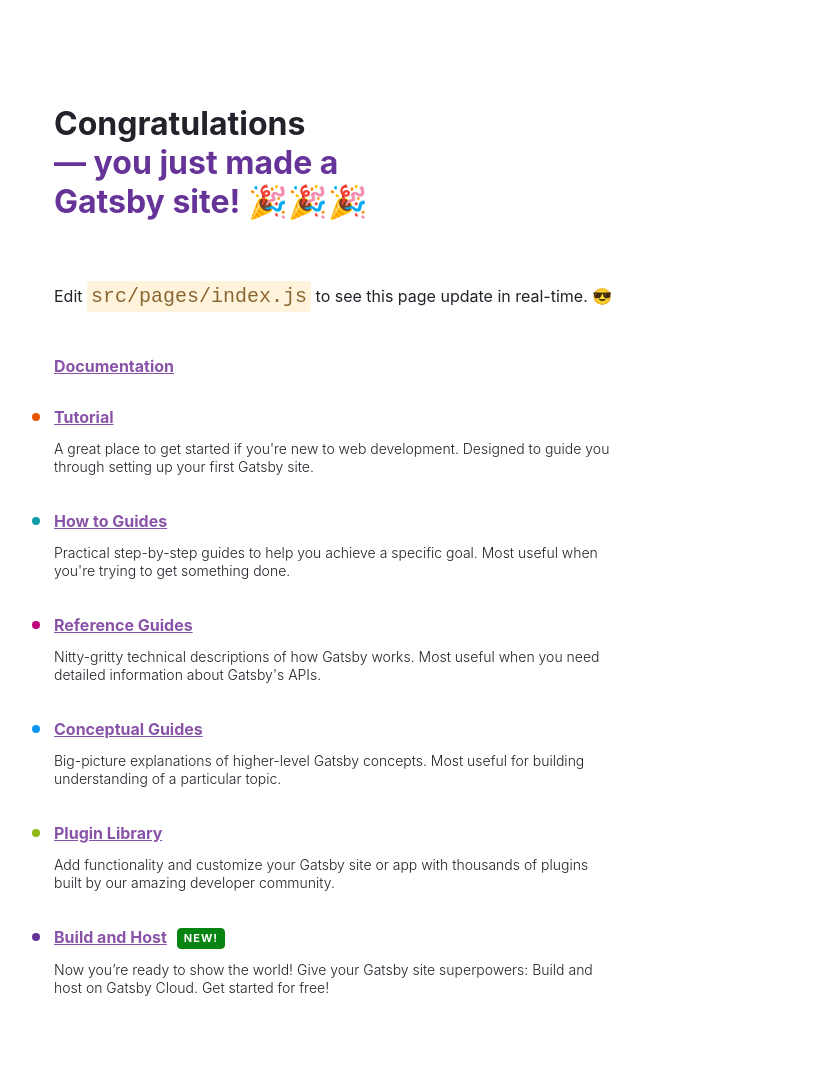
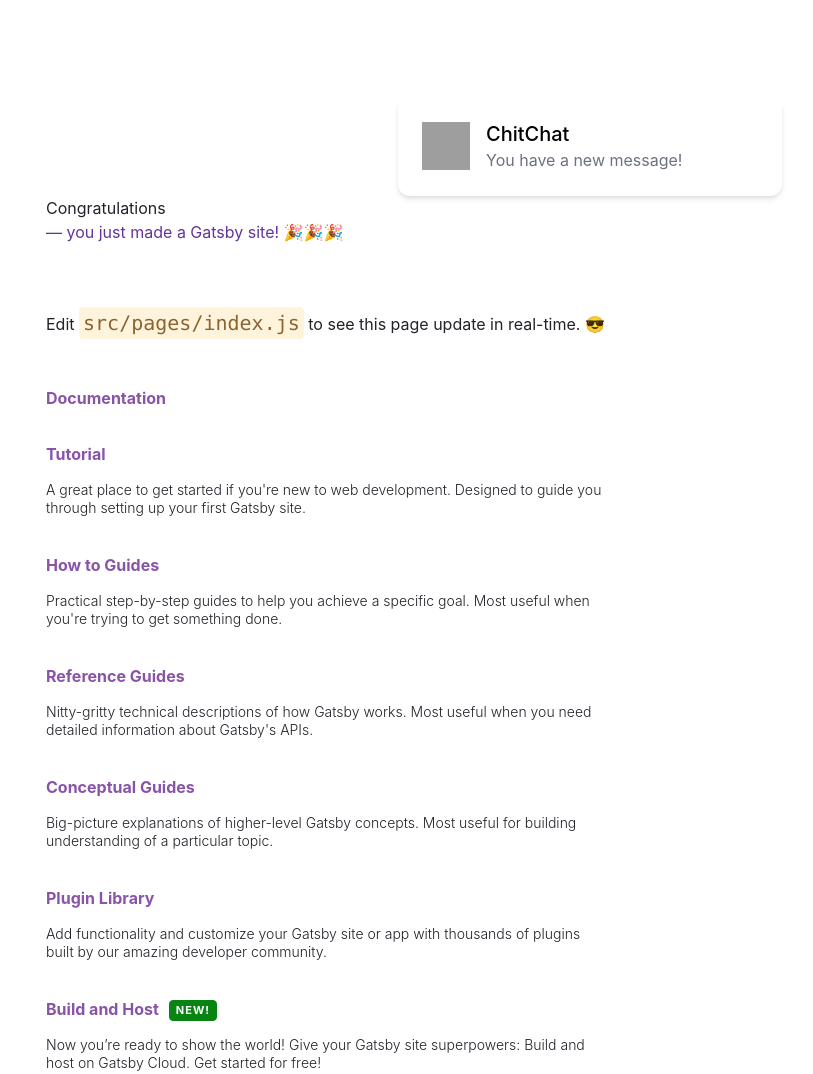
Before and after one commit to HoldenGs/sal, a Gatsby site: page / in a window 1280 px wide. Shown: the top 1074 px of the page, without its empty margins (50-863 px from the left). Built offline with nearby package versions, Linux system fonts and the light colour scheme; Gatsby itself is replaced by a stand-in of ours; grey boxes are pictures that could not be loaded.

Commit message:
init tailwindcss

```diff
--- /dev/null
+++ b/gatsby-browser.js
@@ -0,0 +1 @@
+import './src/styles/global.css';
--- a/package.json
+++ b/package.json
@@ -19,5 +19,11 @@
     "gatsby-plugin-gatsby-cloud": "^2.3.0",
     "react": "^17.0.1",
     "react-dom": "^17.0.1"
+  },
+  "devDependencies": {
+    "autoprefixer": "^10.2.5",
+    "gatsby-plugin-postcss": "^4.3.0",
+    "postcss": "^8.2.10",
+    "tailwindcss": "^2.1.1"
   }
 }
--- /dev/null
+++ b/postcss.config.js
@@ -0,0 +1,6 @@
+module.exports = {
+  plugins: {
+    tailwindcss: {},
+    autoprefixer: {},
+  },
+}
--- a/src/pages/index.js
+++ b/src/pages/index.js
@@ -130,6 +130,16 @@
   return (
     <main style={pageStyles}>
       <title>Home Page</title>
+      <div class="p-6 max-w-sm mx-auto bg-white rounded-xl shadow-md flex items-center space-x-4">
+        <div class="flex-shrink-0">
+          <img class="h-12 w-12" src="/img/logo.svg" alt="ChitChat Logo" />
+        </div>
+        <div>
+          <div class="text-xl font-medium text-black">ChitChat</div>
+          <p class="text-gray-500">You have a new message!</p>
+        </div>
+      </div>
+
       <h1 style={headingStyles}>
         Congratulations
         <br />
--- /dev/null
+++ b/src/styles/global.css
@@ -0,0 +1,3 @@
+@tailwind base;
+@tailwind components;
+@tailwind utilities;
--- /dev/null
+++ b/tailwind.config.js
@@ -0,0 +1,11 @@
+module.exports = {
+  purge: ['./src/**/*.{js,jsx,ts,tsx}'],
+  darkMode: false, // or 'media' or 'class'
+  theme: {
+    extend: {},
+  },
+  variants: {
+    extend: {},
+  },
+  plugins: ['gatsby-plugin-postcss'],
+}
```
Also changed, not shown: 1 other file.
